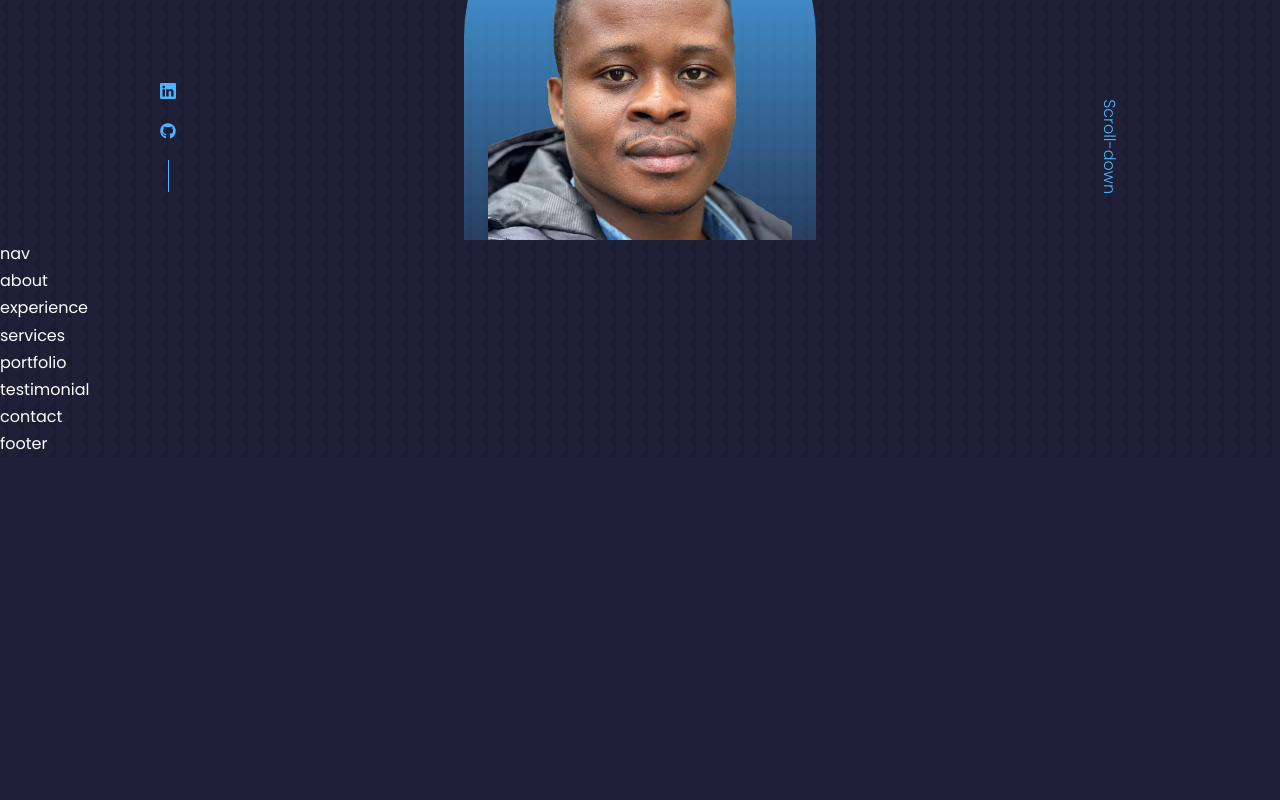
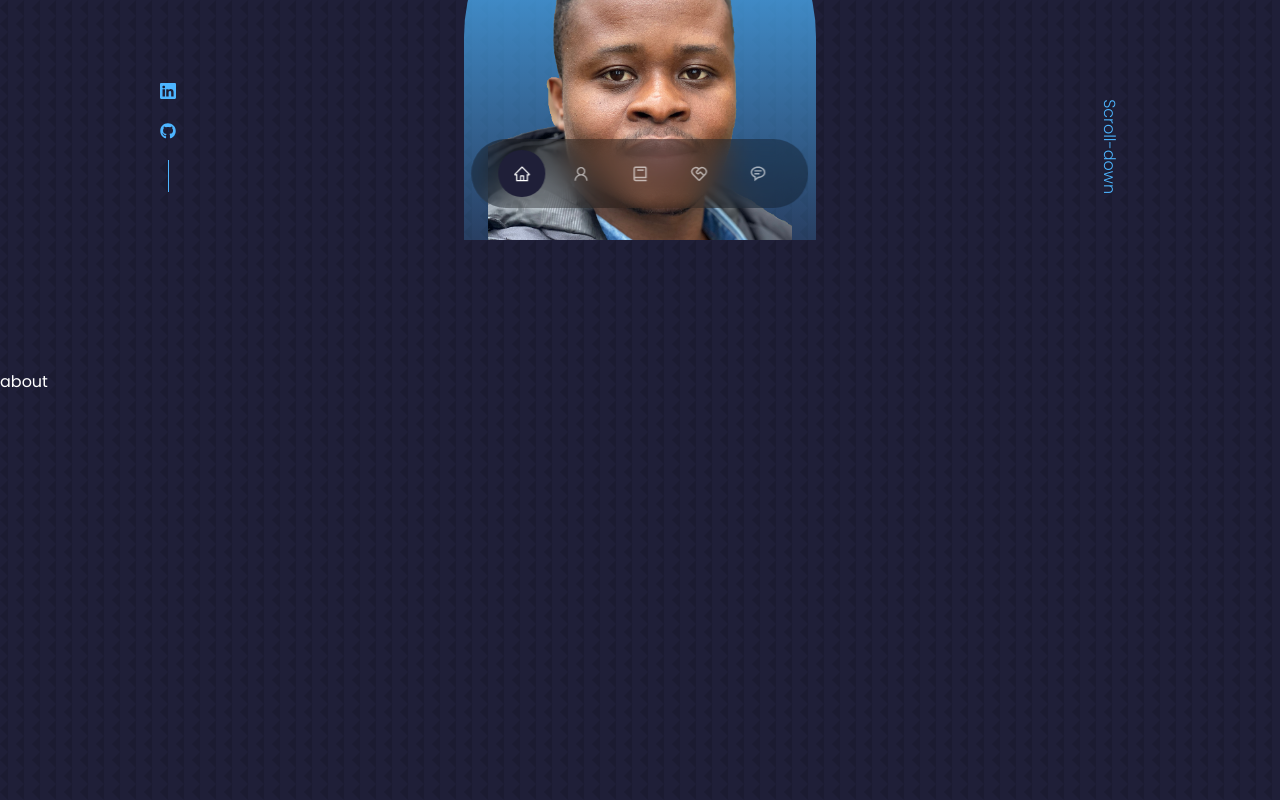
Before and after one commit to Obengfan1/Portfolio-website, a React (Create React App) app: page / in a window 1280 px wide. Shown: the part 560-1360 px from the top of the page. Before the commit the page ends 1018 px from the top, so only its background shows below. Built offline with nearby package versions, Linux system fonts and the light colour scheme.

Commit message:
Added style and useState to the Nav component

```diff
--- a/src/components/about/About.jsx
+++ b/src/components/about/About.jsx
@@ -3,7 +3,7 @@
 
 const about = () => {
   return (
-    <div>about</div>
+    <section id='about'>about</section>
   )
 }
 
--- a/src/components/contact/Contact.jsx
+++ b/src/components/contact/Contact.jsx
@@ -3,7 +3,7 @@
 
 const contact = () => {
   return (
-    <div>contact</div>
+    <section id='contact'>contact</section>
   )
 }
 
--- a/src/components/experience/Experience.jsx
+++ b/src/components/experience/Experience.jsx
@@ -4,7 +4,7 @@
 
 const experience = () => {
   return (
-    <div>experience</div>
+    <section id='experience'>experience</section>
   )
 }
 
--- a/src/components/footer/Footer.jsx
+++ b/src/components/footer/Footer.jsx
@@ -4,7 +4,7 @@
 
 const footer = () => {
   return (
-    <div>footer</div>
+    <section>footer</section>
   )
 }
 
--- a/src/components/header/header.css
+++ b/src/components/header/header.css
@@ -53,6 +53,18 @@
   transform: rotate(90deg);
   font-weight: 300;
 
-
-
 }
+@media screen and (max-width:1024) {
+  .header{
+    height: 68vh;
+  }
+}
+@media screen and (max-width:600) {
+  .header{
+    height: 100vh;
+  }
+  .header__socials,
+  .scroll__down{
+    display: none;
+  }
+}
--- a/src/components/nav/Nav.jsx
+++ b/src/components/nav/Nav.jsx
@@ -1,11 +1,27 @@
 import React from 'react'
 import './nav.css'
+import {AiOutlineHome} from 'react-icons/ai'
+import {AiOutlineUser} from 'react-icons/ai'
+import {BiBook} from 'react-icons/bi'
+import {RiServiceLine} from 'react-icons/ri'
+import {BiMessageRoundedDetail} from 'react-icons/bi'
+import {useState} from 'react'
 
+const Nav = () => {
+  const [activeNav, setActiveNav] = useState('#')
+  return (
+    <nav>
+      <a href='#' onClick={()=> setActiveNav('#')} className={activeNav === '#' ? 'active': ''}><AiOutlineHome /></a>
 
-const nav = () => {
-  return (
-    <div>nav</div>
+      <a href="#about" onClick={()=> setActiveNav('#about')} className={activeNav === '#about' ? 'active': ''}><AiOutlineUser /></a>
+
+      <a href="#experience"onClick={()=> setActiveNav('#experience')} className={activeNav === '#experience' ? 'active': ''}><BiBook /></a>
+
+      <a href="#services" onClick={()=> setActiveNav('#services')} className={activeNav === '#services' ? 'active': ''}><RiServiceLine /></a>
+
+      <a href="#contact" onClick={()=> setActiveNav('#contact')} className={activeNav === '#contact' ? 'active': ''}><BiMessageRoundedDetail /></a>
+    </nav>
   )
 }
 
-export default nav
+export default Nav
--- a/src/components/nav/nav.css
+++ b/src/components/nav/nav.css
@@ -0,0 +1,31 @@
+nav {
+  background: rgba(0, 0, 0, 0.3);
+  width: max-content;
+  display: block;
+  padding: 0.7rem 1.7rem;
+  z-index: 2;
+  position: fixed;
+  left:50%;
+  transform: translateX(-50%);
+  bottom:2rem;
+  display: flex;
+  gap: 0.8rem;
+  border-radius: 3rem;
+  backdrop-filter: blur(15px);
+
+}
+nav a {
+  background: transparent;
+  padding: 0.9rem;
+  border-radius:50% ;
+  display: flex;
+  color: var(--color-light);
+  font-size: 1.1rem;
+}
+nav a:hover {
+  background: rgba(0, 0, 0, 0.3);
+}
+nav a.active {
+  background: var(--color-bg);
+  color: var(--color-white);
+}
--- a/src/components/portfolio/Portfolio.jsx
+++ b/src/components/portfolio/Portfolio.jsx
@@ -5,7 +5,7 @@
 
 const portfolio = () => {
   return (
-    <div>portfolio</div>
+    <section id='portfolio'>portfolio</section>
   )
 }
 
--- a/src/components/services/Services.jsx
+++ b/src/components/services/Services.jsx
@@ -3,7 +3,7 @@
 
 const services = () => {
   return (
-    <div>services</div>
+    <section id="services">services</section>
   )
 }
 
--- a/src/components/testimonial/Testimonial.jsx
+++ b/src/components/testimonial/Testimonial.jsx
@@ -3,7 +3,7 @@
 
 const testimonial = () => {
   return (
-    <div>testimonial</div>
+    <section>testimonial</section>
   )
 }
 
--- a/src/index.css
+++ b/src/index.css
@@ -52,6 +52,7 @@
 }
 section{
   margin-top: 8rem;
+  height: 100vh;
 }
 section > h2,
 section > h5{
```
